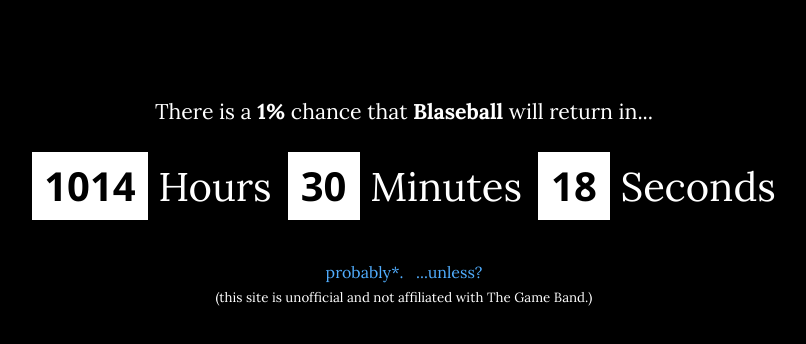
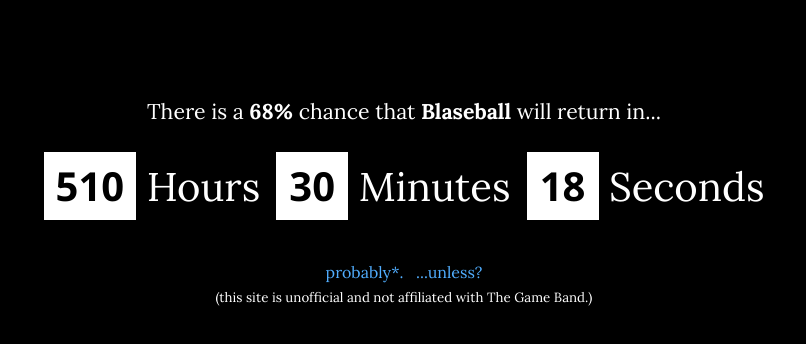
Before and after one commit to xSke/blaseball.date, a React (Create React App) app: page / in a window 1280 px wide. Shown: the top 344 px of the page, without its empty margins (236-1042 px from the left). Built offline with nearby package versions, Linux system fonts and the light colour scheme.

Commit message:
that, and I am bad at staging my changes

```diff
--- a/src/App.tsx
+++ b/src/App.tsx
@@ -61,7 +61,7 @@
 }
 
 function App(): JSX.Element {
-    const [targetIndex, setTargetIndex] = useState<number>(5);
+    const [targetIndex, setTargetIndex] = useState<number>(2);
 
     const target = new Date(times[targetIndex].time);
     const chance = times[targetIndex].chance;
```
